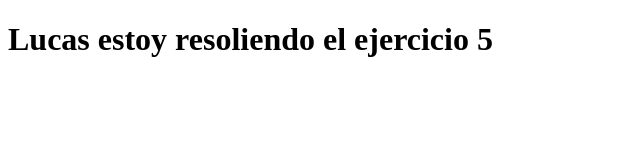
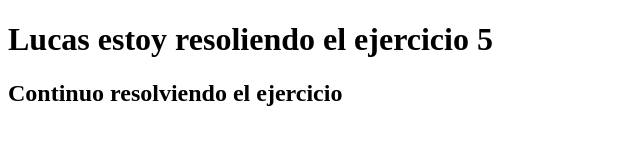
Before and after one commit to lucasrapa/gs-ecs-4, a plain HTML site: page index.html in a window 1280 px wide. Shown: the whole page, without its empty margins (0-640 px from the left). Drawn offline with Linux system fonts and the light colour scheme.

Commit message:
index modificado etiqueta h2

```diff
--- a/index.html
+++ b/index.html
@@ -8,5 +8,6 @@
 </head>
 <body>
     <h1>Lucas estoy resoliendo el ejercicio 5 </h1>
+    <h2>Continuo resolviendo el ejercicio</h2>
 </body>
 </html>
```
